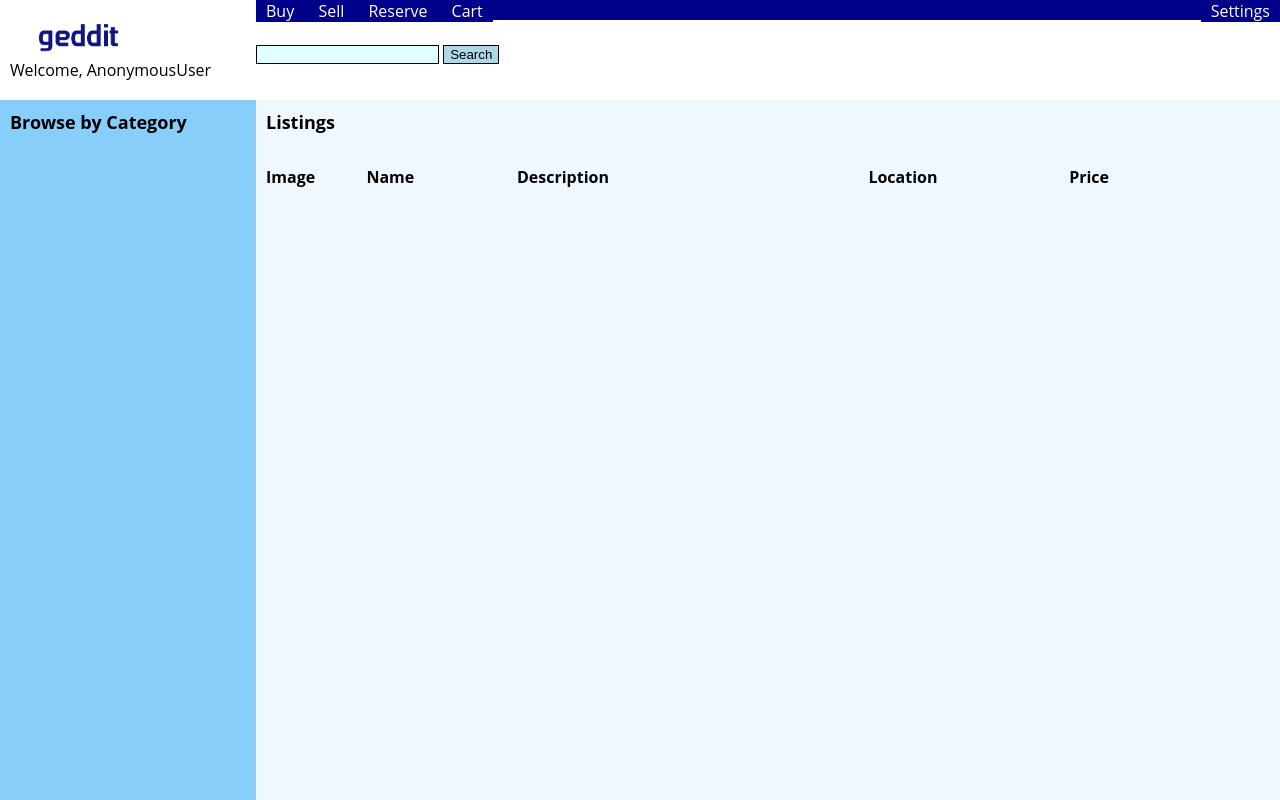
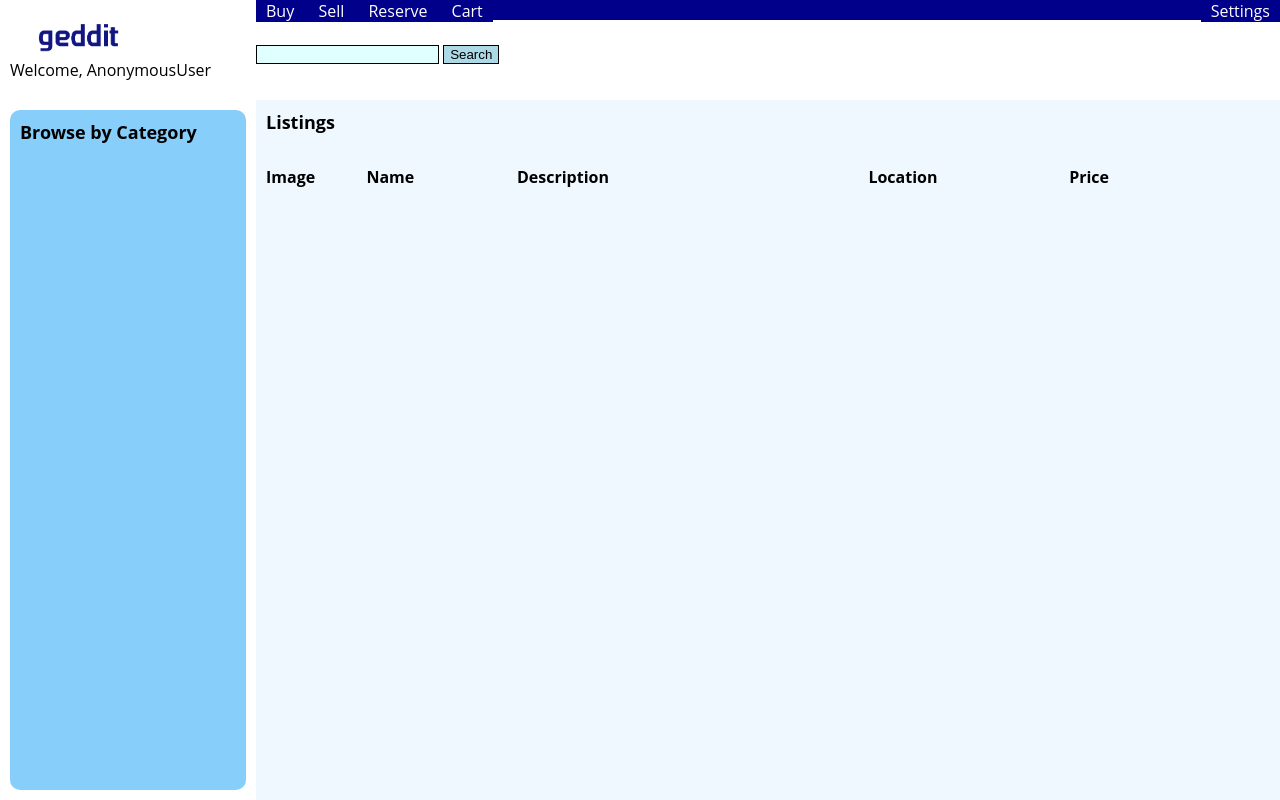
Before and after one commit to kxing/Geddit, a Django app: template templates/buy.html in a window 1280 px wide. Run offline with Django 3.2, Linux system fonts and the light colour scheme; the template is opened without the code that fills it, so the values that code supplies are empty; some libraries are stand-ins or nearby versions.

Commit message:
Gave the sidebar a margin and rounded corners.

```diff
--- a/data/static/css/sidebar.css
+++ b/data/static/css/sidebar.css
@@ -1,11 +1,14 @@
 #sidebar {
-    background: lightskyblue;
-
     position: absolute;
     left: 0px;
     right: 80%;
     top: 0px;
     bottom: 0px;
+
+    background: lightskyblue;
+    margin: 10px;
+    border-radius: 10px;
+
     overflow: auto;
 }
 
```
